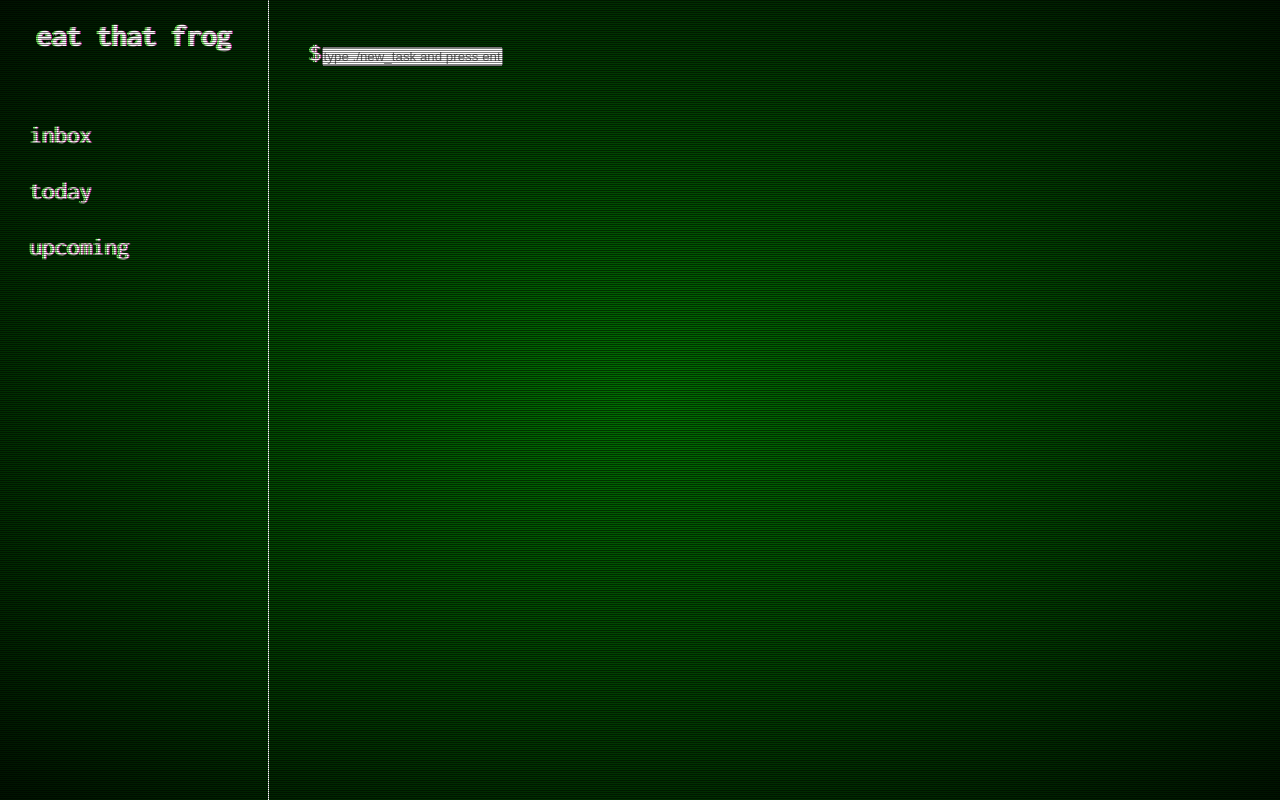
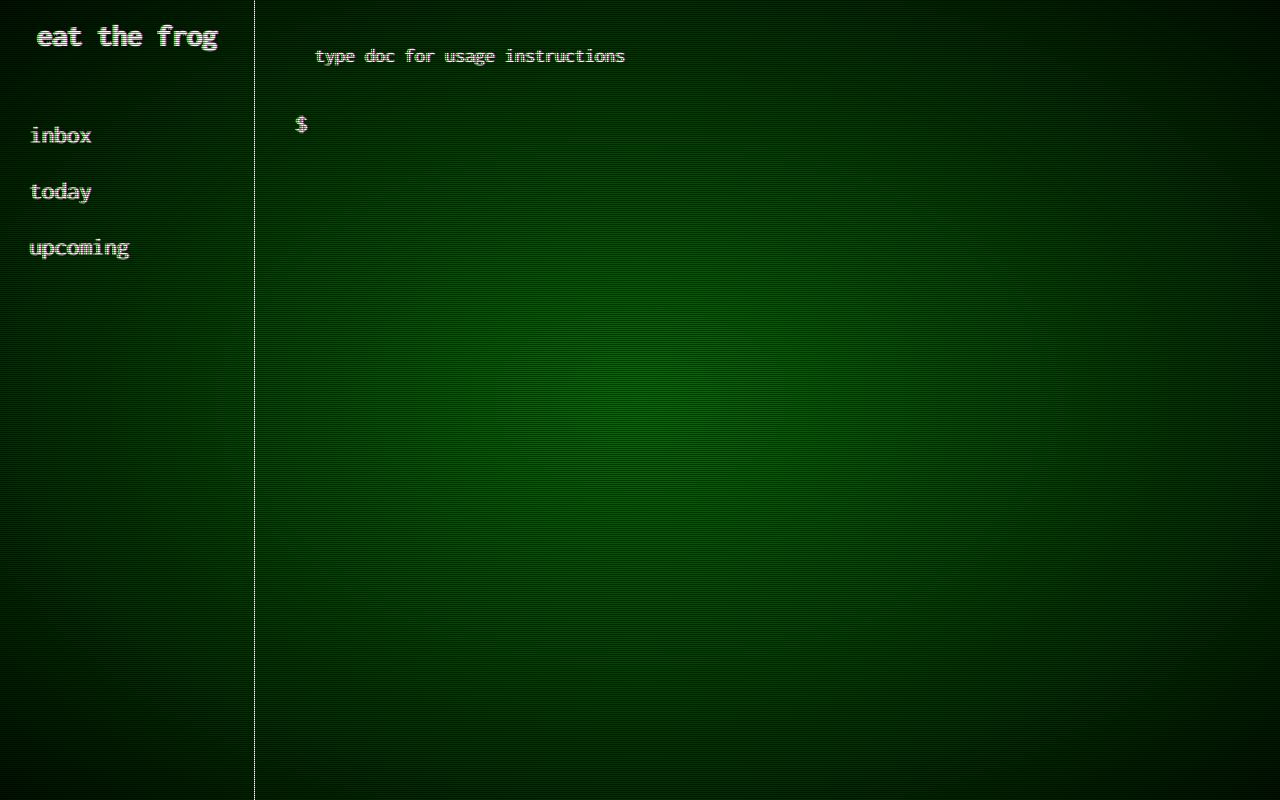
Before and after one commit to constantinginga/todo-list, a plain HTML site: page index.html in a window 1280 px wide. Drawn offline with Linux system fonts and the light colour scheme.

Commit message:
Update page design

```diff
--- a/index.html
+++ b/index.html
@@ -6,13 +6,13 @@
     <meta name="viewport" content="width=device-width, initial-scale=1.0">
     <link href="https://fonts.googleapis.com/css2?family=Inconsolata&display=swap" rel="stylesheet">
     <script src="main.js" defer></script>
-    <title>eat that frog</title>
+    <title>eat the frog</title>
 </head>
 
 <body>
     <div id="content">
         <div id="sidebar">
-            <h1 id="title">eat that frog</h1>
+            <h1 id="title">eat the frog</h1>
             <div id="sections">
                 <div class="section">inbox</div>
                 <div class="section">today</div>
@@ -21,11 +21,12 @@
             <div id="projects"></div>
         </div>
         <div id="main">
+            <div id="instructions">
+                <p>type doc for usage instructions</p>
+            </div>
             <div id="new-todo">
                 <span>$</span>
-                <input type="text" name="todo" id="todo-txt"
-                    placeholder="type ./new_task and press enter to get started">
-                <!-- <span id="add-todo">add</span> -->
+                <input type="text" name="todo" id="todo-input" spellcheck="false" autofocus>
             </div>
         </div>
     </div>
```
